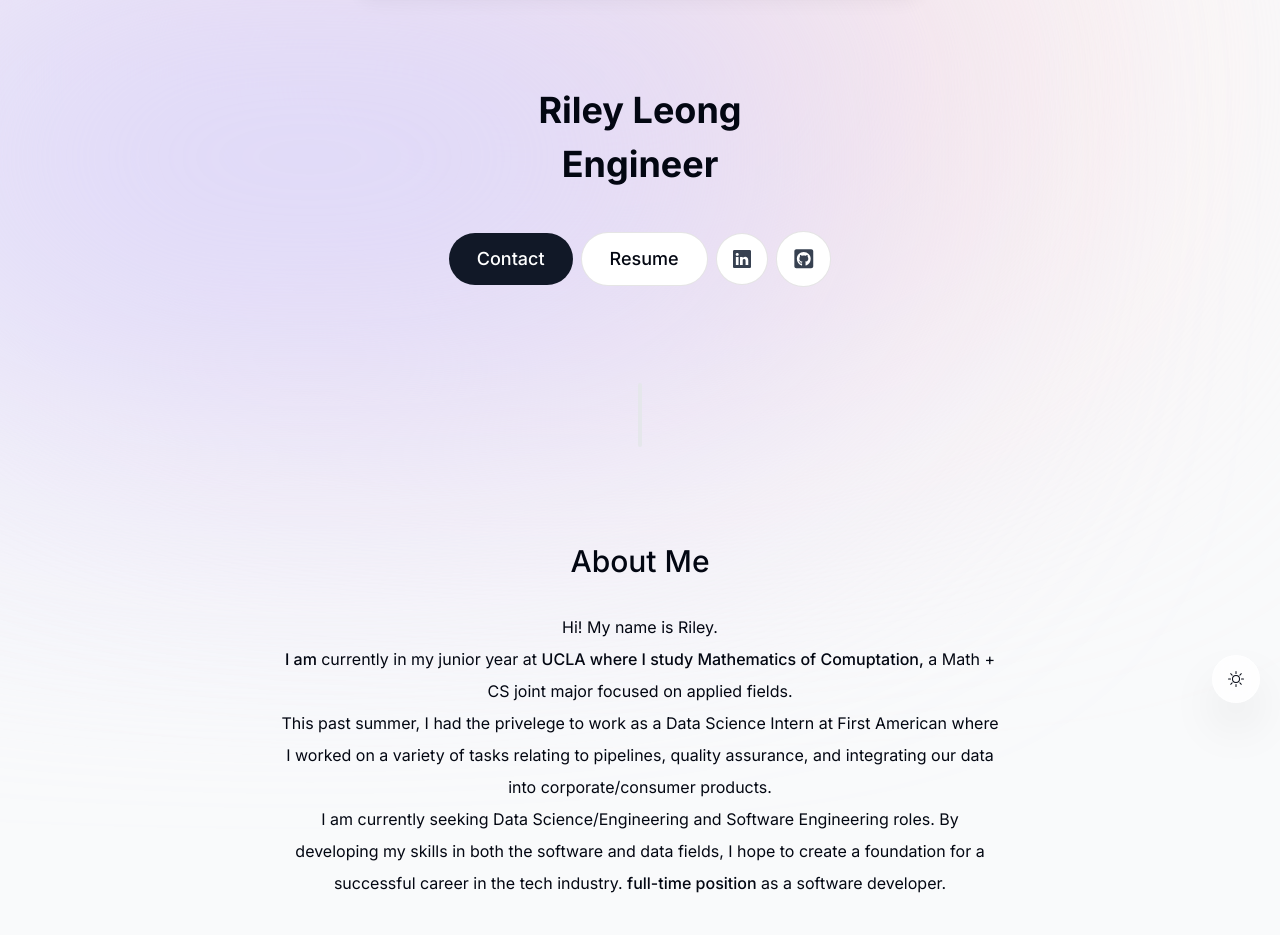
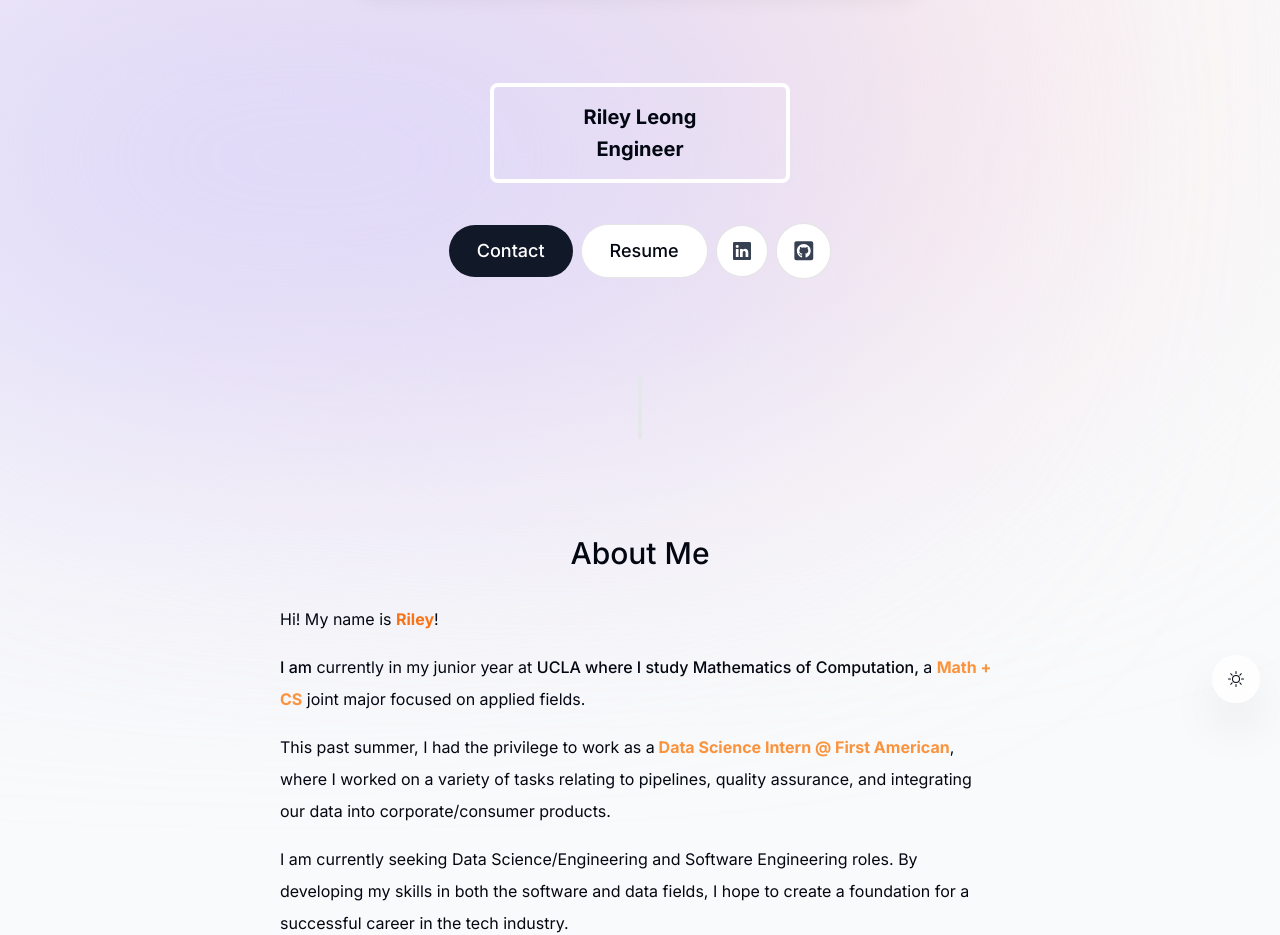
Before and after one commit to rtleong/website-portfolio, a Next.js app: page / in a window 1280 px wide. Shown: the part 77-1012 px from the top of the page. Built offline with nearby package versions, Linux system fonts and the light colour scheme; no server answers.

Commit message:
Adjusted Header box

```diff
--- a/components/about.tsx
+++ b/components/about.tsx
@@ -17,30 +17,33 @@ export default function About() {
       transition={{ delay: 0.175 }}
       id="about"
     >
-      <SectionHeading>About me</SectionHeading>
-      <div className="mb-3">
+
+  <div className="text-left">
+  <SectionHeading>About Me</SectionHeading>
+  <div className="mb-3 space-y-4">
     <div>
-         Hi! My name is Riley.{" "}
+      Hi! My name is <span className="font-bold text-orange-500">Riley</span>!
     </div>
     <div>
-        <span className="font-medium">I am </span> currently in my junior year at{" "}
-        <span className="font-medium">UCLA where I study Mathematics of Comuptation,</span> {" "}
-        a Math + CS joint major focused on applied fields.
+      <span className="font-medium">I am</span> currently in my junior year at{" "}
+      <span className="font-medium">UCLA where I study Mathematics of Computation, </span>
+      a <span className="font-bold text-orange-400">Math + CS</span> joint major focused on applied fields.
     </div>
     <div>
-        This past summer,
-        I had the privelege to work as a Data Science Intern at First American where
-        I worked on a variety of tasks relating to pipelines, quality assurance,
-        and integrating our data into corporate/consumer products.
+      This past summer, I had the privilege to work as a
+      <span className="font-bold text-orange-400"> Data Science Intern @ First American</span>, where
+      I worked on a variety of tasks relating to pipelines, quality assurance, and integrating our data
+      into corporate/consumer products.
     </div>
     <div>
-         I am currently seeking Data Science/Engineering and Software Engineering roles.
-         By developing my skills in both the software and data fields, I hope to create
-         a foundation for a successful career in the tech industry.{" "}
-        <span className="font-medium">full-time position</span> as a software
-        developer.
+      I am currently seeking Data Science/Engineering and Software Engineering roles. By developing my
+      skills in both the software and data fields, I hope to create a foundation for a successful career
+      in the tech industry. <span className="font-medium"></span>
     </div>
   </div>
+</div>
+
+
     </motion.section>
   );
 }
--- a/components/intro.tsx
+++ b/components/intro.tsx
@@ -25,10 +25,13 @@ export default function Intro() {
         className="mb-10 mt-4 px-4 text-2xl font-medium !leading-[1.5] sm:text-4xl"
         initial={{ opacity: 0, y: 100 }}
         animate={{ opacity: 1, y: 0 }}
-      >
-        <div  className="font-bold">Riley Leong {" "} </div>
-        <div className="font-bold">Engineer {" "} </div>
-      </motion.h1>
+
+        >
+  <div className="border-4 border-white p-4 w-[300px] h-[100px] mx-auto text-center flex flex-col items-center justify-center rounded-lg">
+    <div className="font-bold text-xl mb-1">Riley Leong</div>
+    <div className="font-bold text-xl">Engineer</div>
+  </div>
+</motion.h1>
 
       <motion.div
         className="flex flex-col sm:flex-row items-center justify-center gap-2 px-4 text-lg font-medium"
```
Lines whose indentation alone changed are shown as unchanged.
